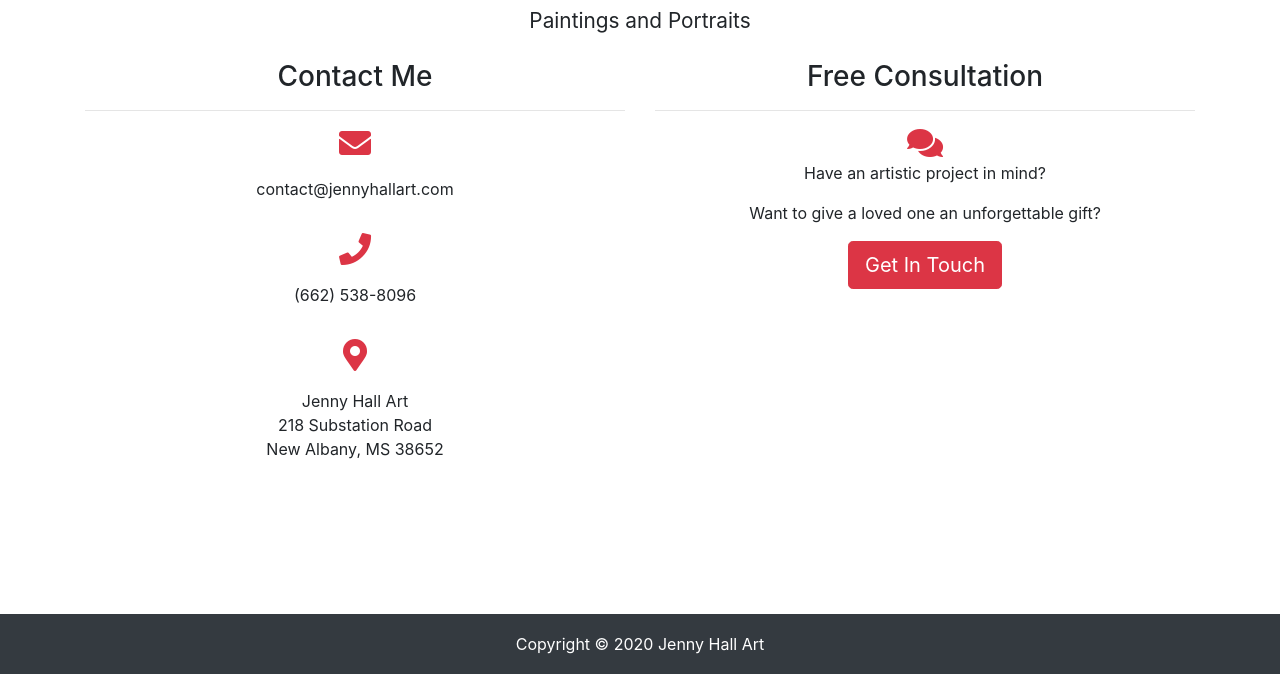
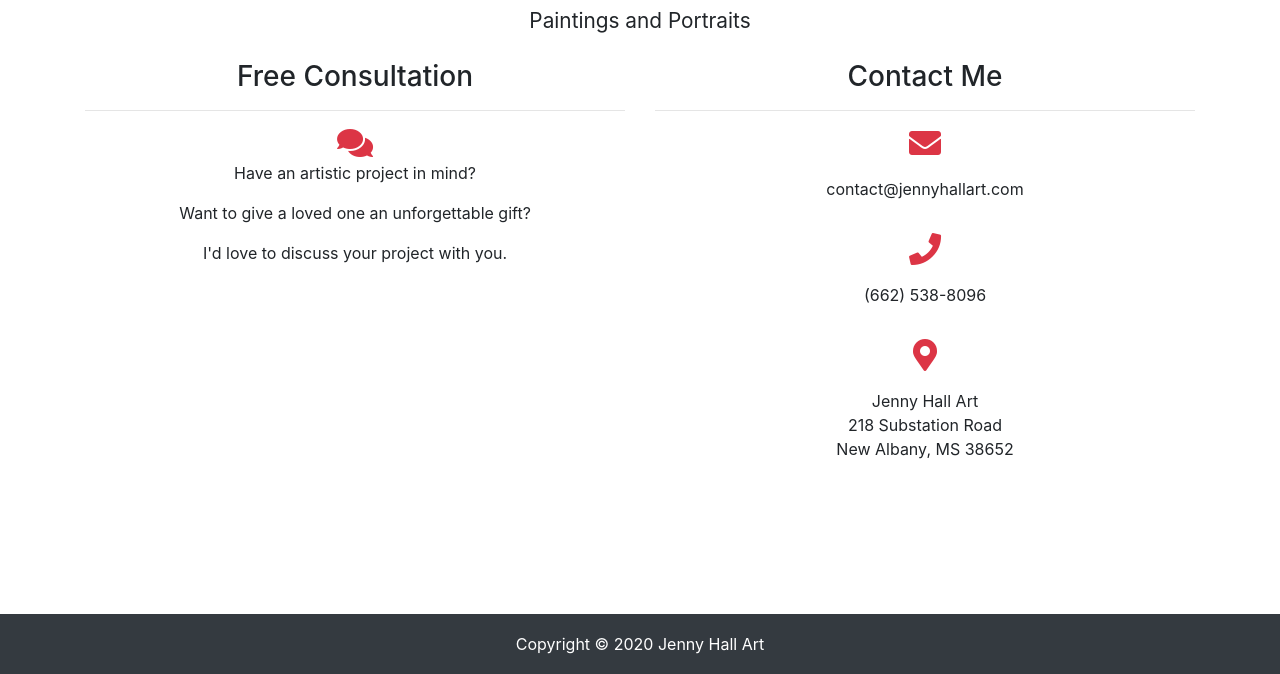
Before and after one commit to andersonhall/jha, a plain HTML site: page contact.html in a window 1280 px wide. Shown: the part 126-800 px from the top of the page. Drawn offline with nearby package versions, Linux system fonts and the light colour scheme.

Commit message:
Update contact page

```diff
--- a/contact.html
+++ b/contact.html
@@ -8,10 +8,7 @@
       rel="stylesheet"
       href="https://cdnjs.cloudflare.com/ajax/libs/twitter-bootstrap/4.1.3/css/bootstrap.min.css"
     />
-    <link
-      rel="stylesheet"
-      href="https://use.fontawesome.com/releases/v5.3.1/css/all.css"
-    />
+    <link rel="stylesheet" href="https://use.fontawesome.com/releases/v5.3.1/css/all.css" />
     <link rel="stylesheet" href="style.css" />
     <title>Jenny Hall Art | Contact</title>
   </head>
@@ -62,6 +59,14 @@
     <div class="container">
       <div class="row">
         <div class="col-md-6">
+          <h3>Free Consultation</h3>
+          <hr />
+          <i class="fas fa-comments fa-2x text-danger"></i>
+          <p>Have an artistic project in mind?</p>
+          <p>Want to give a loved one an unforgettable gift?</p>
+          <p>I'd love to discuss your project with you.</p>
+        </div>
+        <div class="col-md-6">
           <h3>Contact Me</h3>
           <hr />
           <i class="fas fa-envelope fa-2x text-danger"></i>
@@ -74,19 +79,6 @@
             218 Substation Road<br />
             New Albany, MS 38652
           </p>
-        </div>
-        <div class="col-md-6">
-          <h3>Free Consultation</h3>
-          <hr />
-          <i class="fas fa-comments fa-2x text-danger"></i>
-          <p>Have an artistic project in mind?</p>
-          <p>Want to give a loved one an unforgettable gift?</p>
-          <a
-            class="btn btn-danger btn-lg"
-            href="./commission.html#commission-form"
-          >
-            Get In Touch
-          </a>
         </div>
       </div>
     </div>
```
